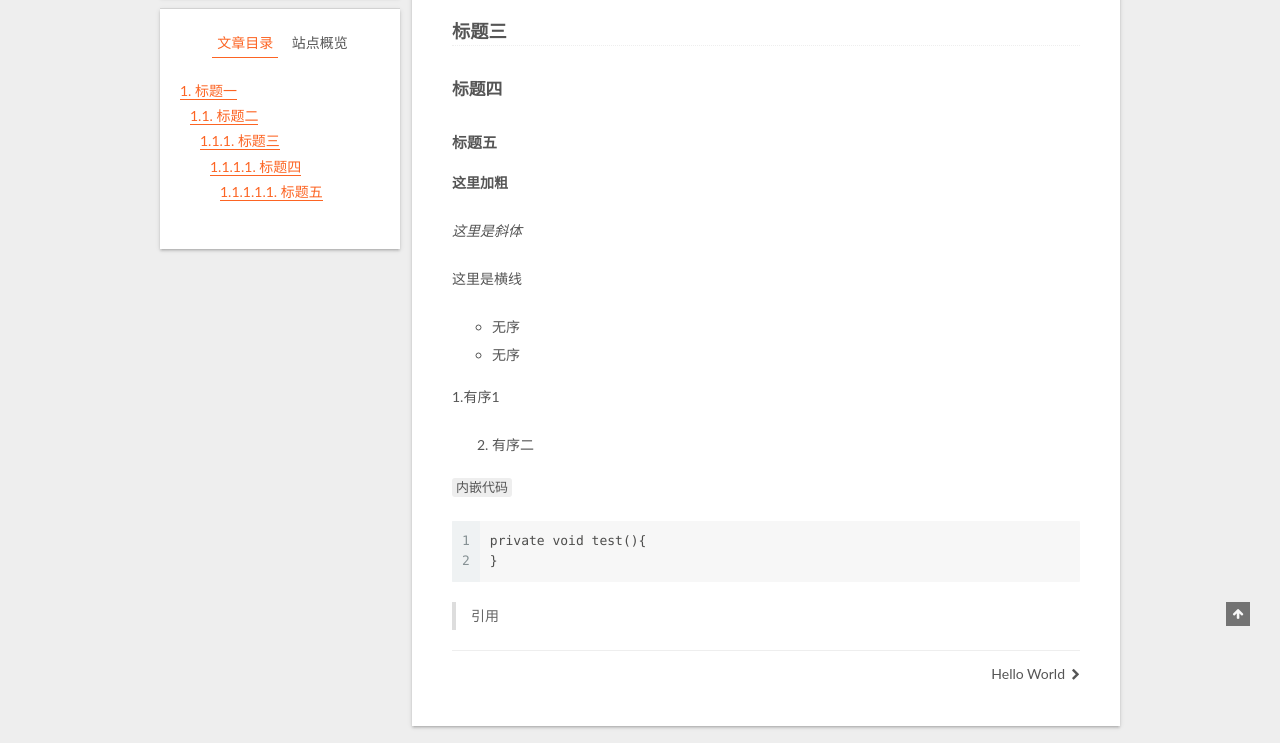
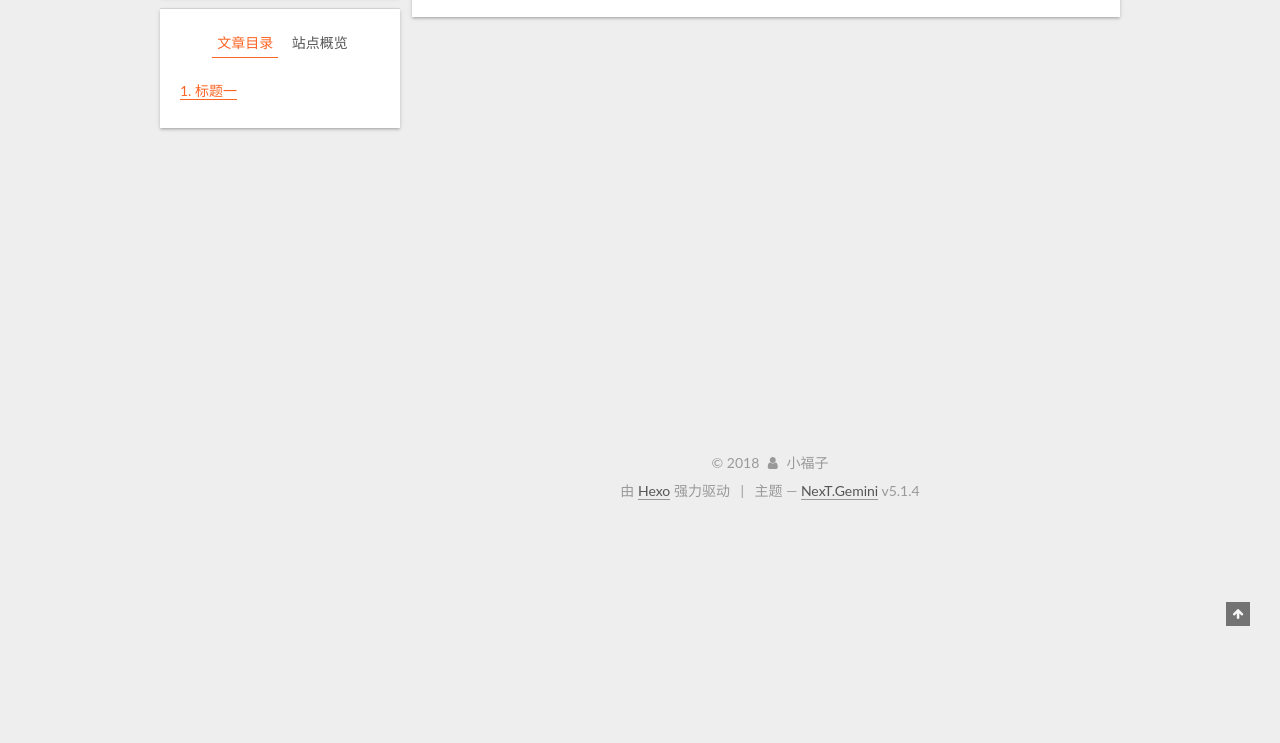
Before and after one commit to 1719176244/hexo.github.io, a plain HTML site: page 2018/10/18/wfs/index.html in a window 1280 px wide. Shown: the part 274-1017 px from the top of the page. After the commit the page ends 800 px from the top, so only its background shows below. Drawn offline with Linux system fonts and the light colour scheme; some packages are replaced by stand-ins of ours; a script that the page names is missing.

Commit message:
Site updated: 2018-10-25 13:52:53

```diff
--- a/2018/10/18/wfs/index.html
+++ b/2018/10/18/wfs/index.html
@@ -81,17 +81,17 @@
 
 
 
-<meta name="description" content="标题一标题二标题三标题四标题五这里加粗 这里是斜体 这里是横线  无序 无序  1.有序1  有序二  内嵌代码 12private void test()&amp;#123;&amp;#125;  引用">
+<meta name="description" content="标题一">
 <meta property="og:type" content="article">
 <meta property="og:title" content="wfs">
 <meta property="og:url" content="http://yoursite.com/2018/10/18/wfs/index.html">
 <meta property="og:site_name" content="佛系程序员">
-<meta property="og:description" content="标题一标题二标题三标题四标题五这里加粗 这里是斜体 这里是横线  无序 无序  1.有序1  有序二  内嵌代码 12private void test()&amp;#123;&amp;#125;  引用">
+<meta property="og:description" content="标题一">
 <meta property="og:locale" content="zh-Hans">
-<meta property="og:updated_time" content="2018-10-24T12:46:50.567Z">
+<meta property="og:updated_time" content="2018-10-25T05:52:36.848Z">
 <meta name="twitter:card" content="summary">
 <meta name="twitter:title" content="wfs">
-<meta name="twitter:description" content="标题一标题二标题三标题四标题五这里加粗 这里是斜体 这里是横线  无序 无序  1.有序1  有序二  内嵌代码 12private void test()&amp;#123;&amp;#125;  引用">
+<meta name="twitter:description" content="标题一">
 
 
 
@@ -347,23 +347,30 @@
 
 
 
-        <h1 id="标题一"><a href="#标题一" class="headerlink" title="标题一"></a>标题一</h1><h2 id="标题二"><a href="#标题二" class="headerlink" title="标题二"></a>标题二</h2><h3 id="标题三"><a href="#标题三" class="headerlink" title="标题三"></a>标题三</h3><h4 id="标题四"><a href="#标题四" class="headerlink" title="标题四"></a>标题四</h4><h5 id="标题五"><a href="#标题五" class="headerlink" title="标题五"></a>标题五</h5><p><strong>这里加粗</strong></p>
-<p><em>这里是斜体</em></p>
-<p>这里是横线</p>
-<ul>
-<li>无序</li>
-<li>无序</li>
-</ul>
-<p>1.有序1</p>
-<ol start="2">
-<li>有序二</li>
-</ol>
-<p><code>内嵌代码</code></p>
+        <h1 id="标题一"><a href="#标题一" class="headerlink" title="标题一"></a>标题一</h1><!--more -- >
+## 标题二
+### 标题三
+#### 标题四
+##### 标题五
+**这里加粗**
+
+*这里是斜体*
+
+这里是横线
+
+* 无序
+* 无序
+
+1.有序1
+2. 有序二
+
+`内嵌代码`
+
 <figure class="highlight plain"><table><tr><td class="gutter"><pre><span class="line">1</span><br><span class="line">2</span><br></pre></td><td class="code"><pre><span class="line">private void test()&#123;</span><br><span class="line">&#125;</span><br></pre></td></tr></table></figure>
 <blockquote>
 <p>引用</p>
 </blockquote>
-
+-->
 
     </div>
 
@@ -516,7 +523,7 @@
 
 
 
-              <div class="post-toc-content"><ol class="nav"><li class="nav-item nav-level-1"><a class="nav-link" href="#标题一"><span class="nav-number">1.</span> <span class="nav-text">标题一</span></a><ol class="nav-child"><li class="nav-item nav-level-2"><a class="nav-link" href="#标题二"><span class="nav-number">1.1.</span> <span class="nav-text">标题二</span></a><ol class="nav-child"><li class="nav-item nav-level-3"><a class="nav-link" href="#标题三"><span class="nav-number">1.1.1.</span> <span class="nav-text">标题三</span></a><ol class="nav-child"><li class="nav-item nav-level-4"><a class="nav-link" href="#标题四"><span class="nav-number">1.1.1.1.</span> <span class="nav-text">标题四</span></a><ol class="nav-child"><li class="nav-item nav-level-5"><a class="nav-link" href="#标题五"><span class="nav-number">1.1.1.1.1.</span> <span class="nav-text">标题五</span></a></li></ol></li></ol></li></ol></li></ol></li></ol></div>
+              <div class="post-toc-content"><ol class="nav"><li class="nav-item nav-level-1"><a class="nav-link" href="#标题一"><span class="nav-number">1.</span> <span class="nav-text">标题一</span></a></li></ol></div>
 
 
           </div>
--- a/css/main.css
+++ b/css/main.css
@@ -1823,7 +1823,7 @@ pre .javascript .function {
   width: 4px;
   height: 4px;
   border-radius: 50%;
-  background: #c1ff1f;
+  background: #c316ff;
 }
 .links-of-blogroll {
   font-size: 13px;
--- a/search.xml
+++ b/search.xml
@@ -8,6 +8,6 @@
   <entry>
     <title><![CDATA[wfs]]></title>
     <url>%2F2018%2F10%2F18%2Fwfs%2F</url>
-    <content type="text"><![CDATA[标题一标题二标题三标题四标题五这里加粗 这里是斜体 这里是横线 无序 无序 1.有序1 有序二 内嵌代码 12private void test()&#123;&#125; 引用]]></content>
+    <content type="text"><![CDATA[标题一]]></content>
   </entry>
 </search>
```
Also changed, not shown: atom.xml (+6 -2 lines), index.html (+20 -13 lines).
